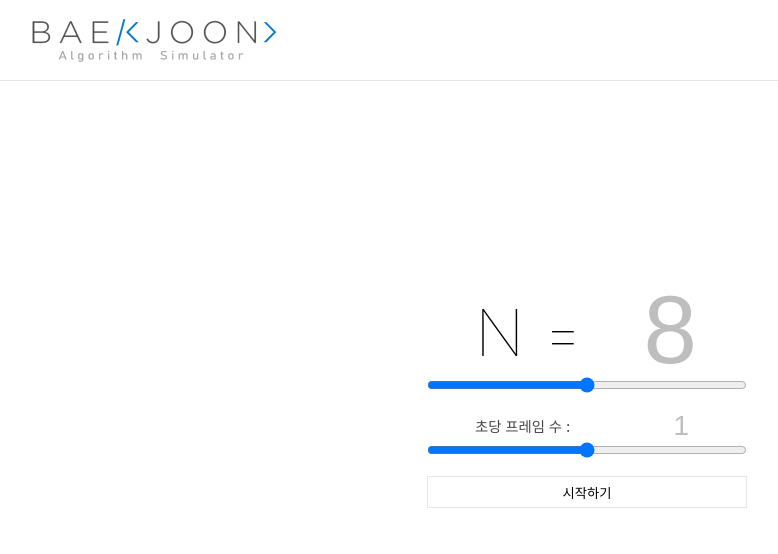
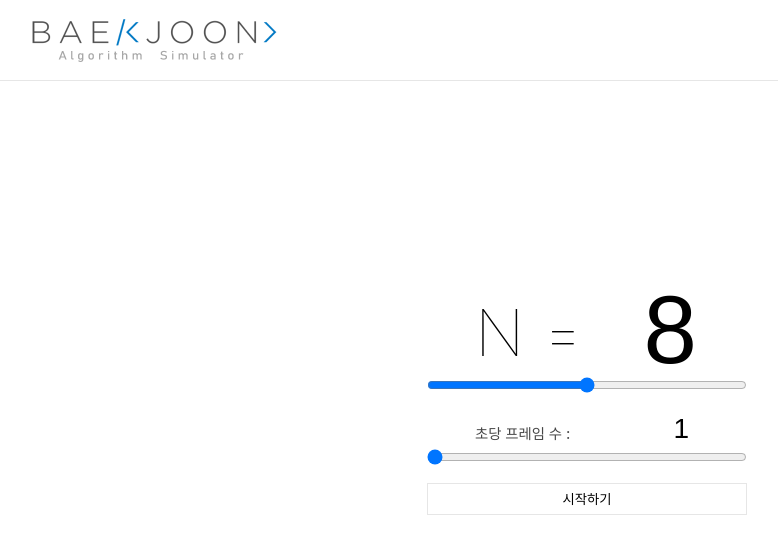
Before and after one commit to SJ70/N-Queen_Simulator, a React (Create React App) app: page /9663 in a window 1280 px wide. Shown: the top 554 px of the page, without its empty margins (53-831 px from the left). Built offline with nearby package versions, Linux system fonts and the light colour scheme.

Commit message:
feat(N_Queen): input text와 input range의 값에 대한 제한 설정 및 상호 동기화 구현

```diff
--- a/src/simulator/N_Queen/N_Queen.css
+++ b/src/simulator/N_Queen/N_Queen.css
@@ -48,8 +48,8 @@
 }
 .FPS input[type=text] {
     font-size: 1.75rem;
-    width: 2.4rem;
-    height: 1.2rem;
+    width: 3rem;
+    height: 1.6rem;
     margin-right: .5rem;
 }
 
@@ -59,7 +59,8 @@ p {
 input[type=text] {
     background-color: transparent;
     text-align: right;
-    border: 0;
+    border: none;
+    outline: none;
 }
 input[type=range] {
     width: 100%;
--- a/src/simulator/N_Queen/N_Queen.tsx
+++ b/src/simulator/N_Queen/N_Queen.tsx
@@ -1,26 +1,48 @@
-import React from 'react';
+import React, {useState} from 'react';
 import './N_Queen.css';
 
+const n_min: number = 1;
+const n_max: number = 15;
+const fps_min: number = 1;
+const fps_max: number = 144;
+
 const N_Queen = () => {
+  const [n, setN] = useState<number>(8);
+  const [fps, setFps] = useState<number>(1);
+
   return (
     <div className="N_Queen">
       <div className="N">
         <div className="row">
           <p>N = </p>
-          <input type="text" placeholder='8'></input>
+          <input type="text" value={n} onFocus={e => e.target.select()} onChange={e => setN(getNValue(e.target.value))}></input>
         </div>
-        <input type="range"></input>
+        <input type="range" value={n} min={n_min} max={n_max} step={1} onChange={e => setN(Number(e.target.value))}></input>
       </div>
       <div className="FPS">
         <div className="row">
           <p>초당 프레임 수 : </p>
-          <input type="text" placeholder='1'></input>
+          <input type="text" value={fps} onFocus={e => e.target.select()} onChange={e => setFps(getFpsValue(e.target.value))}></input>
         </div>
-        <input type="range"></input>
+        <input type="range" value={fps} min={fps_min} max={fps_max} step={1} onChange={e => setFps(getFpsValue(e.target.value))}></input>
       </div>
       <button>시작하기</button>
     </div>
   );
 }
 
+function getNValue(str: string): number{
+  let n = Number(str);
+  return getValue(n,n_min,n_max);
+}
+
+function getFpsValue(str: string): number{
+  let fps = Number(str);
+  return getValue(fps,fps_min,fps_max);
+}
+
+function getValue(n: number, min: number, max: number){
+  return (n>max)?max : (n<min)?min : n;
+}
+
 export default N_Queen;
```
